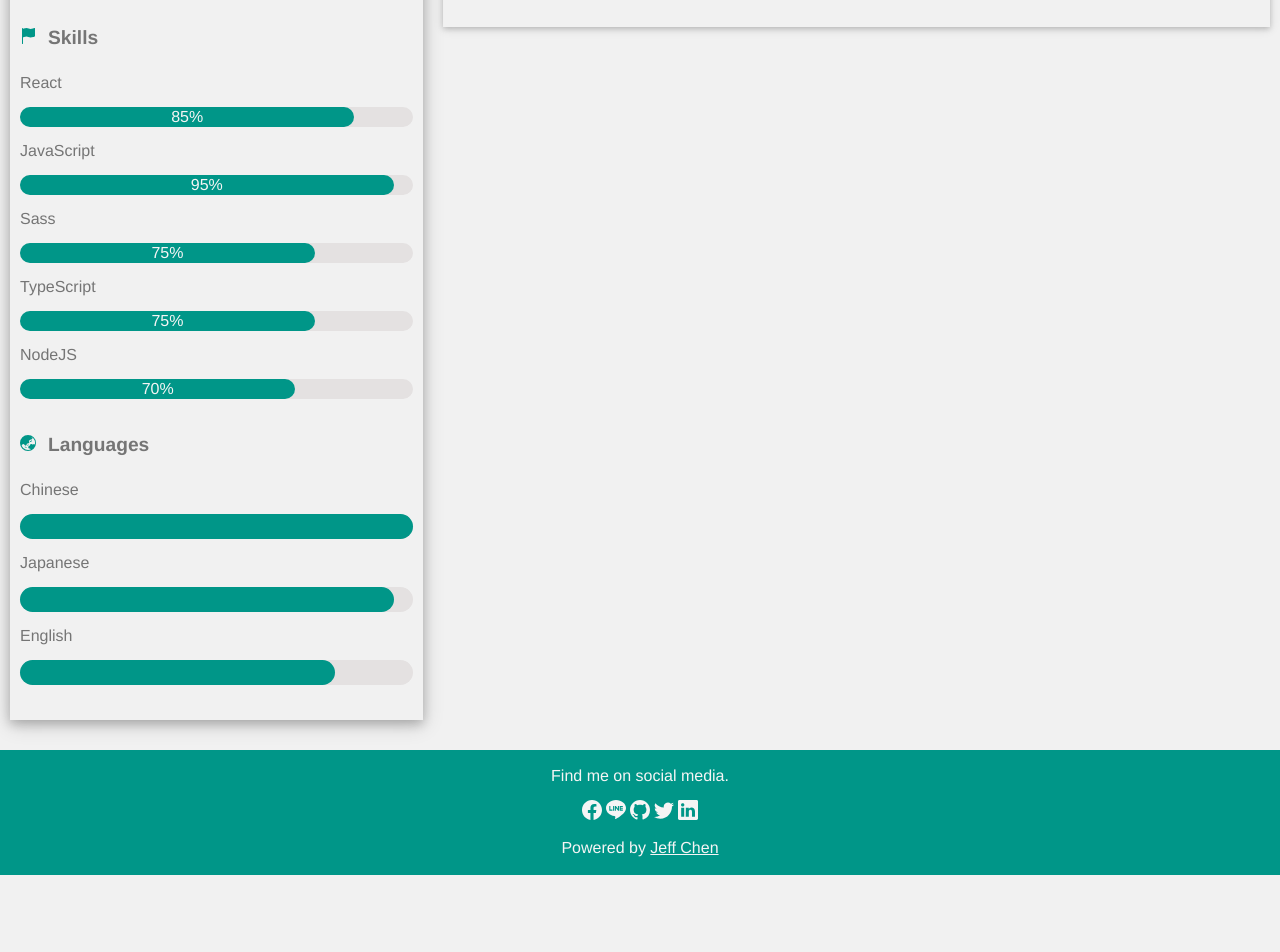
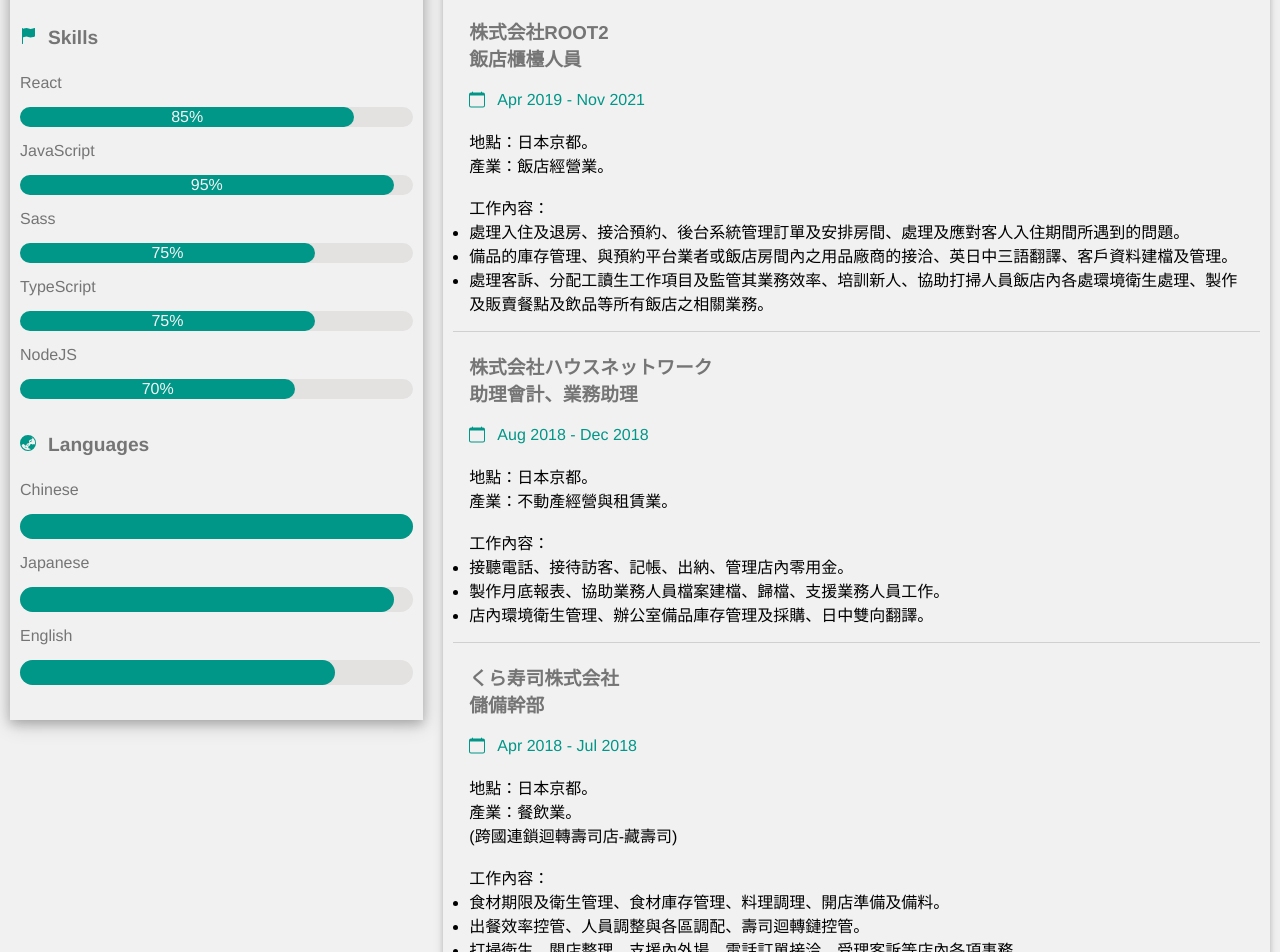
Before and after one commit to YuanShiKai524/my-portfolio, a React (Create React App) app: page / in a window 1280 px wide. Shown: the part 500-1452 px from the top of the page. Before the commit the page ends 1375 px from the top, so only its background shows below. Built offline with nearby package versions, Linux system fonts and the light colour scheme.

Commit message:
把整個靜態文件(左右欄，包括樣式)都完成了

```diff
--- a/public/sass/helpers/_mixin.scss
+++ b/public/sass/helpers/_mixin.scss
@@ -8,6 +8,10 @@
   margin: 10px;
 }
 
+@mixin mb-16 {
+  margin-bottom: 16px;
+}
+
 @mixin border-bottom {
   border-bottom: 1px solid #d2cfcf;
 }
--- a/public/sass/pages/_rightColumn.scss
+++ b/public/sass/pages/_rightColumn.scss
@@ -3,6 +3,11 @@
 .section-container {
   box-shadow: 0 2px 5px 0 rgb(0 0 0 / 16%), 0 2px 10px 0 rgb(0 0 0 / 12%);
   padding: 20px 0;
+  @include mb-16;
+
+  &:last-child {
+    margin-bottom: 0;
+  }
 
   .title-section {
     padding: 10px 16px;
@@ -17,10 +22,6 @@
   }
 }
 
-.mb-16 {
-  margin-bottom: 16px;
-}
-
 .content-section {
   @include m-10;
 }
@@ -30,7 +31,6 @@
   margin-bottom: 20px;
   display: flex;
   flex-direction: column;
-  align-content: center;
 
   &:last-child {
     border-bottom: 0px;
@@ -52,12 +52,21 @@
     }
   }
 
-  p,
+  .sub-content,
   h3 {
     padding: 0 16px;
   }
 
-  p {
+  .sub-content {
     margin-top: 0;
+
+    ul {
+      list-style-type: disc;
+      @include mb-16;
+    }
+  }
+
+  &:last-child ul {
+    margin-bottom: 0;
   }
 }
--- a/src/components/RightColumn.tsx
+++ b/src/components/RightColumn.tsx
@@ -42,6 +42,65 @@ const RightColumn = () => {
           </svg>
           Work Experience
         </h1>
+        <div className="content-section">
+          <div className="content-container">
+            <h3>株式会社ROOT2</h3>
+            <h3>飯店櫃檯人員</h3>
+            <span>
+              <svg xmlns="http://www.w3.org/2000/svg" width="16" height="16" fill="currentColor" className="bi bi-calendar" viewBox="0 0 16 16">
+                <path d="M3.5 0a.5.5 0 0 1 .5.5V1h8V.5a.5.5 0 0 1 1 0V1h1a2 2 0 0 1 2 2v11a2 2 0 0 1-2 2H2a2 2 0 0 1-2-2V3a2 2 0 0 1 2-2h1V.5a.5.5 0 0 1 .5-.5zM1 4v10a1 1 0 0 0 1 1h12a1 1 0 0 0 1-1V4H1z" />
+              </svg>
+              Apr&nbsp;2019&nbsp;-&nbsp;Nov&nbsp;2021
+            </span>
+            <div className="sub-content">
+              地點：日本京都。<br />產業：飯店經營業。<br /><br />
+              工作內容：<br />
+              <ul>
+                <li>處理入住及退房、接洽預約、後台系統管理訂單及安排房間、處理及應對客人入住期間所遇到的問題。</li>
+                <li>備品的庫存管理、與預約平台業者或飯店房間內之用品廠商的接洽、英日中三語翻譯、客戶資料建檔及管理。</li>
+                <li>處理客訴、分配工讀生工作項目及監管其業務效率、培訓新人、協助打掃人員飯店內各處環境衛生處理、製作及販賣餐點及飲品等所有飯店之相關業務。</li>
+              </ul>
+            </div>
+          </div>
+          <div className="content-container">
+            <h3>株式会社ハウスネットワーク</h3>
+            <h3>助理會計、業務助理</h3>
+            <span>
+              <svg xmlns="http://www.w3.org/2000/svg" width="16" height="16" fill="currentColor" className="bi bi-calendar" viewBox="0 0 16 16">
+                <path d="M3.5 0a.5.5 0 0 1 .5.5V1h8V.5a.5.5 0 0 1 1 0V1h1a2 2 0 0 1 2 2v11a2 2 0 0 1-2 2H2a2 2 0 0 1-2-2V3a2 2 0 0 1 2-2h1V.5a.5.5 0 0 1 .5-.5zM1 4v10a1 1 0 0 0 1 1h12a1 1 0 0 0 1-1V4H1z" />
+              </svg>
+              Aug&nbsp;2018&nbsp;-&nbsp;Dec&nbsp;2018
+            </span>
+            <div className="sub-content">
+              地點：日本京都。<br />產業：不動產經營與租賃業。<br /><br />
+              工作內容：<br />
+              <ul>
+                <li>接聽電話、接待訪客、記帳、出納、管理店內零用金。</li>
+                <li>製作月底報表、協助業務人員檔案建檔、歸檔、支援業務人員工作。</li>
+                <li>店內環境衛生管理、辦公室備品庫存管理及採購、日中雙向翻譯。</li>
+              </ul>
+            </div>
+          </div>
+          <div className="content-container">
+            <h3>くら寿司株式会社</h3>
+            <h3>儲備幹部</h3>
+            <span>
+              <svg xmlns="http://www.w3.org/2000/svg" width="16" height="16" fill="currentColor" className="bi bi-calendar" viewBox="0 0 16 16">
+                <path d="M3.5 0a.5.5 0 0 1 .5.5V1h8V.5a.5.5 0 0 1 1 0V1h1a2 2 0 0 1 2 2v11a2 2 0 0 1-2 2H2a2 2 0 0 1-2-2V3a2 2 0 0 1 2-2h1V.5a.5.5 0 0 1 .5-.5zM1 4v10a1 1 0 0 0 1 1h12a1 1 0 0 0 1-1V4H1z" />
+              </svg>
+              Apr&nbsp;2018&nbsp;-&nbsp;Jul&nbsp;2018
+            </span>
+            <div className="sub-content">
+              地點：日本京都。<br />產業：餐飲業。<br />(跨國連鎖迴轉壽司店-藏壽司)<br /><br />
+              工作內容：<br />
+              <ul>
+                <li>食材期限及衛生管理、食材庫存管理、料理調理、開店準備及備料。</li>
+                <li>出餐效率控管、人員調整與各區調配、壽司迴轉鏈控管。</li>
+                <li>打掃衛生、關店整理、支援內外場、電話訂單接洽、受理客訴等店內各項事務。</li>
+              </ul>
+            </div>
+          </div>
+        </div>
       </div>
     </div>
   )
```
Also changed, not shown: public/css/all.css, 1 other file (tests, documents, lock files or other folders).
